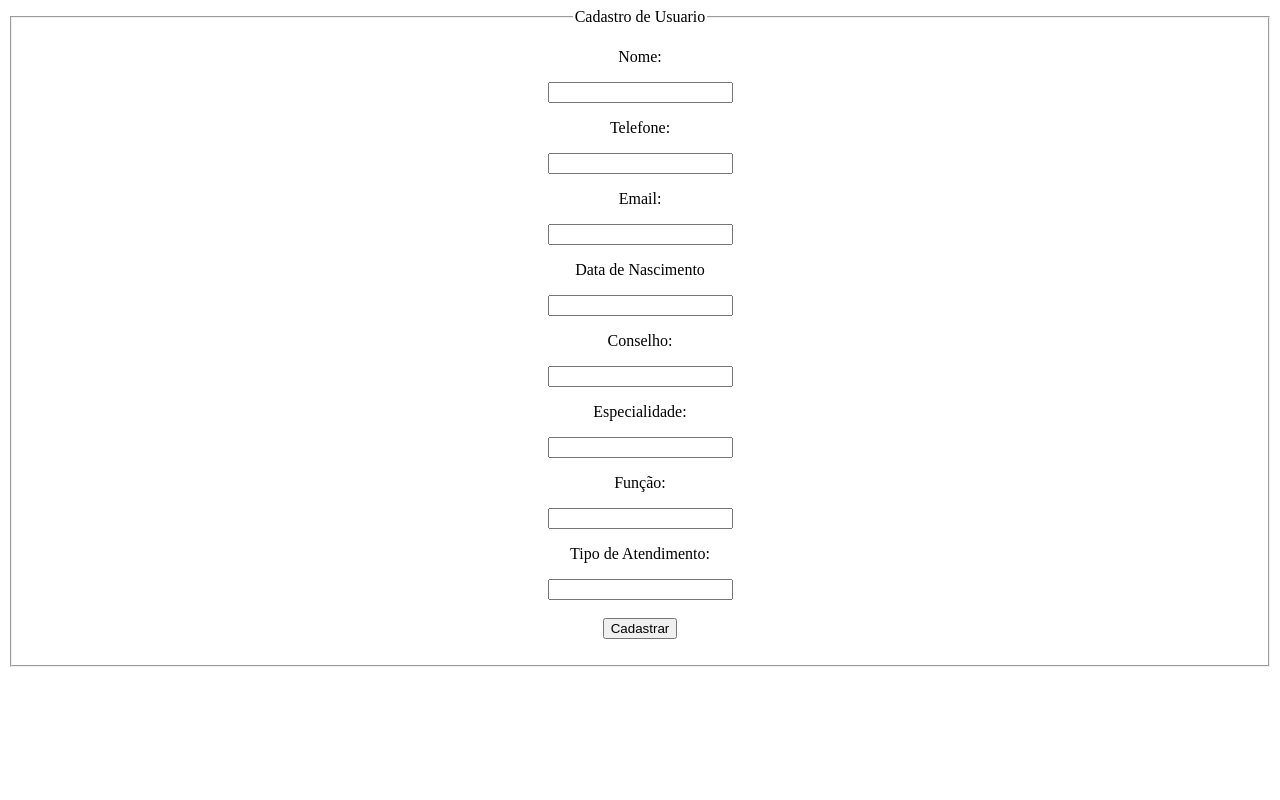
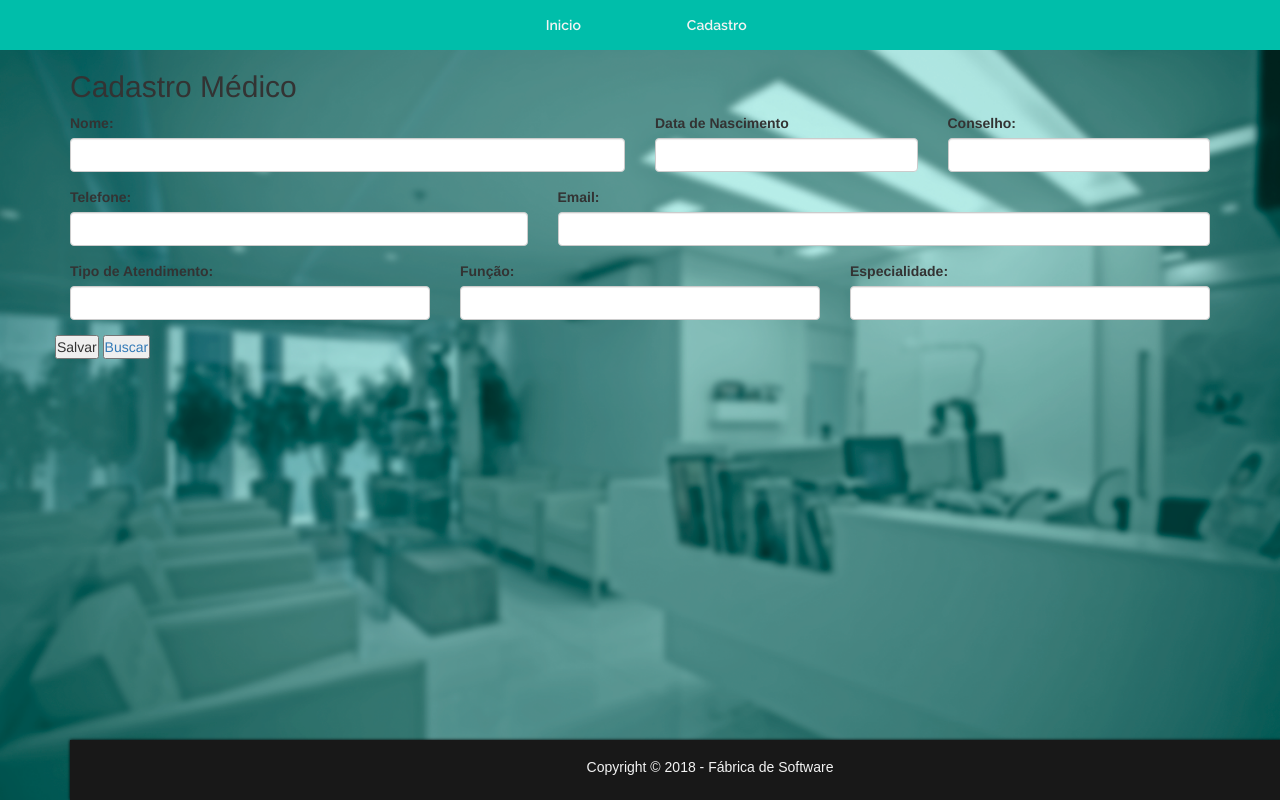
Before and after one commit to MailsonP/ClinicaCandidoTorresWeb, a PHP site: page /TelaCadastroMedico.php in a window 1280 px wide; the page is wider, and only the part inside the window is pictured. Run offline with PHP 8.4, Linux system fonts and the light colour scheme; some libraries are stand-ins or nearby versions.

Commit message:
Pequenas Alterações
Grandes Negocios -'-

Co-Authored-By: lucastzn <lucastzn@users.noreply.github.com>

```diff
--- a/ClinicaCandidoTorresWebProject/Telas/TelaAtualizarPaciente.php
+++ b/ClinicaCandidoTorresWebProject/Telas/TelaAtualizarPaciente.php
@@ -47,7 +47,7 @@ while ($dado = $paciente->retornaDados("object")) {
             <li><a href="#">Cadastro</a>
                 <ul>
                     <li><a href="../Telas/TelaCadastroUsuario.php">Usuário</a></li>
-                    <li><a href="#">Médico</a></li>
+                    <li><a href="../Telas/TelaCadastroMedico">Médico</a></li>
                     <li><a href="../Telas/TelaCadastroPaciente.php">Paciente</a></li>
                 </ul>
         </ul>
--- a/ClinicaCandidoTorresWebProject/Telas/TelaAtualizarUsuario.php
+++ b/ClinicaCandidoTorresWebProject/Telas/TelaAtualizarUsuario.php
@@ -42,9 +42,9 @@ $dado = $usuario->retornaDados("object");
             <li><a href="Index.php">Inicio</a></li>
             <li><a href="#">Cadastro</a>
                 <ul>
-                    <li><a href="TelaCadastroUsuario.php">Usuário</a></li>
-                    <li><a href="#">Médico</a></li>
-                    <li><a href="#">Paciente</a></li>
+                    <li><a href="../Telas/TelaCadastroUsuario.php">Usuário</a></li>
+                    <li><a href="../Telas/TelaCadastroMedico">Médico</a></li>
+                    <li><a href="../Telas/TelaCadastroPaciente">Paciente</a></li>
                 </ul>
         </ul>
     </nav>
--- a/ClinicaCandidoTorresWebProject/Telas/TelaCadastroMedico.php
+++ b/ClinicaCandidoTorresWebProject/Telas/TelaCadastroMedico.php
@@ -1,38 +1,111 @@
+<!DOCTYPE html>
 <html lang="pt-br">
     <head>
-        <title>CADASTRO DE MEDICO</title>
-        <meta charset="UTF-8">
-        <meta name="viewport" content="width=device-width, initial-scale=1.0">
+        <meta charset="utf-8">
+        <meta http-equiv="X-UA-Compatible" content="IE=edge">
+        <meta name="viewport" content="width=device-width, initial-scale=1">
+        <title>Cadastro Médico</title>
+        <link rel="stylesheet" href="https://fonts.googleapis.com/css?family=Montserrat+Alternates">
+        <link rel="stylesheet" type="text/css" href="../css/style.css">
+        <link rel="stylesheet" type="text/css" href="../css/cadastroPaciente">
+        <link href="https://fonts.googleapis.com/css?family=Raleway:600" rel="stylesheet">
+        <link href="https://fonts.googleapis.com/css?family=Nunito:600" rel="stylesheet">
+        <link rel="stylesheet" href="https://cdnjs.cloudflare.com/ajax/libs/font-awesome/4.7.0/css/font-awesome.min.css">
+        <link href="../bootstrap/css/bootstrap.min.css" rel="stylesheet">
+        <link href="estilo.css" rel="stylesheet">
+
     </head>
     <body>
-        <div class="Cadastro" style="text-align:center">
+        <header id="topo">
+            <input type="checkbox" id="bt_menu">
+            <label for="bt_menu">&#9776;</label>
+    <nav class="menu">
+        <ul>
+            <li><a href="../Telas/Index.php">Inicio</a></li>
+            <li><a href="#">Cadastro</a>
+                <ul>
+                    <li><a href="../Telas/TelaCadastroUsuario.php">Usuário</a></li>
+                    <li><a href="../Telas/TelaCadastroMedico">Médico</a></li>
+                    <li><a href="../Telas/TelaCadastroPaciente.php">Paciente</a></li>
+                </ul>
+        </ul>
+    </nav>
+    </header>
+        <div class="container mid">
 
-        <fieldset>
-            <legend>Cadastro de Usuario</legend>
-            <form action="../Medico/InserirMedico.php" method="POST">
 
-                <p> Nome: </p>
-                <input type="text" name="nome">
-                <p> Telefone:</p>
-                <input type="text" name="telefone" >
-                <p> Email:</p>
-                <input type="text" name="email" >
-                <p> Data de Nascimento </p>
-                <input type="text" name="dtanascimento">
-                <p> Conselho: </p>
-                <input type= "text" name= "conselho">
-                <p> Especialidade: </p>
-                <input type="text" name="especialidade">
-                <p> Função:</p>
-                <input type="text" name="funcao">
-                <p> Tipo de Atendimento:</p>
-                <input type="text" name="tipodeatendimento">
+        <div class="row">
+            <div class="col-sm-12">
+                <h2 class="titulo-h2">Cadastro Médico</h2>
 
-                <br>
-                <br>
-                <button type="submit">Cadastrar</button>
+            <form action="../Medico/RegistraMedico.php" method="POST">
+                <div class="row">
+                    <div class="form-group col-sm-6">
+                        <label for="nome">Nome:</label>
+                        <input type="text" class="form-control" name="nome">
+                    </div>
+
+                    <div class="form-group col-sm-3">
+                        <label for="DataNasc">Data de Nascimento</label>
+                        <input type="text" class="form-control" name="dtanascimento" id="DataNasc">
+                    </div>
+
+                     <div class="form-group col-sm-3">
+                        <label for="conselhoId" >Conselho:</label>
+                        <input type= "text" class="form-control" name= "conselho" id="conselhoId">
+                    </div>
+                </div>
+
+                <div class="row">
+                    <div class="form-group col-sm-5">
+                        <label for="telefoneId">Telefone:</label>
+                        <input type="text" class="form-control" name="telefone" id="telefoneId">
+                    </div>
+
+                    <div class="form-group col-sm-7">
+                        <label for="emailId">Email:</label>
+                        <input type="text" class="form-control" name="email" id="emailId">
+                    </div>
+                </div>
+
+                <div class="row">
+                    <div class="form-group col-sm-4">
+                        <label for="tipoDeAtendimento">Tipo de Atendimento:</label>
+                        <input type="text" class="form-control" name="tipodeatendimento" id="tipoDeAtendimento">
+
+                    </div>
+
+                    <div class="form-group col-sm-4">
+                        <label for="funcaoId">Função:</label>
+                        <input type="text" class="form-control" name="funcao" id="funcaoId">
+                    </div>
+
+                    <div class="form-group col-sm-4">
+                        <label for="especialidadeId">Especialidade:</label>
+                        <input type="text" class="form-control" name="especialidade" id="especialidadeId" >
+               </div>
+
+                <button type="submit">Salvar</button>
+                <button type="button"><a href="../Medico/TelaMedicoTable">Buscar</a></button>
             </form>
-        </fieldset>
-      </div>
+
+            </div>
+        </div>
+</div>
+
+<footer>
+    <h1>Copyright &copy 2018 - Fábrica de Software</h1>
+</footer>
+
+<script src="https://ajax.googleapis.com/ajax/libs/jquery/1.11.3/jquery.min.js"></script>
+    <script src="bootstrap/js/bootstrap.min.js"></script>
+    <script src="../js/jquery-3.2.1.js"></script>
+    <script src="../js/jquery.mask.js"></script>
+    <script type="text/javascript">
+      $(document).ready(function(){
+      $('#DataNasc').mask('00/00/0000');
+      $('#telefoneId').mask('(00) 00000-0000');
+    });
+    </script>
     </body>
 </html>
--- a/ClinicaCandidoTorresWebProject/Telas/TelaCadastroPaciente.php
+++ b/ClinicaCandidoTorresWebProject/Telas/TelaCadastroPaciente.php
@@ -23,11 +23,11 @@
     <label for="bt_menu">&#9776;</label>
     <nav class="menu">
         <ul>
-            <li><a href="Index.php">Inicio</a></li>
+            <li><a href="../Telas/Index.php">Inicio</a></li>
             <li><a href="#">Cadastro</a>
                 <ul>
-                    <li><a href="TelaCadastroUsuario.php">Usuário</a></li>
-                    <li><a href="#">Médico</a></li>
+                    <li><a href="../Telas/TelaCadastroUsuario.php">Usuário</a></li>
+                    <li><a href="../Telas/TelaCadastroMedico">Médico</a></li>
                     <li><a href="../Telas/TelaCadastroPaciente.php">Paciente</a></li>
                 </ul>
         </ul>
--- a/ClinicaCandidoTorresWebProject/Telas/TelaCadastroUsuario.php
+++ b/ClinicaCandidoTorresWebProject/Telas/TelaCadastroUsuario.php
@@ -24,7 +24,7 @@
             <li><a href="#">Cadastro</a>
                 <ul>
                     <li><a href="TelaCadastroUsuario.php">Usuário</a></li>
-                    <li><a href="#">Médico</a></li>
+                    <li><a href="../Telas/TelaCadastroMedico">Médico</a></li>
                     <li><a href="TelaCadastroPaciente.php">Paciente</a></li>
                 </ul>
             </li>
```
Also changed, not shown: ClinicaCandidoTorresWebProject/Telas/Index.php (+4 -4 lines), ClinicaCandidoTorresWebProject/css/cadastroPaciente.css (line endings or trailing spaces).
